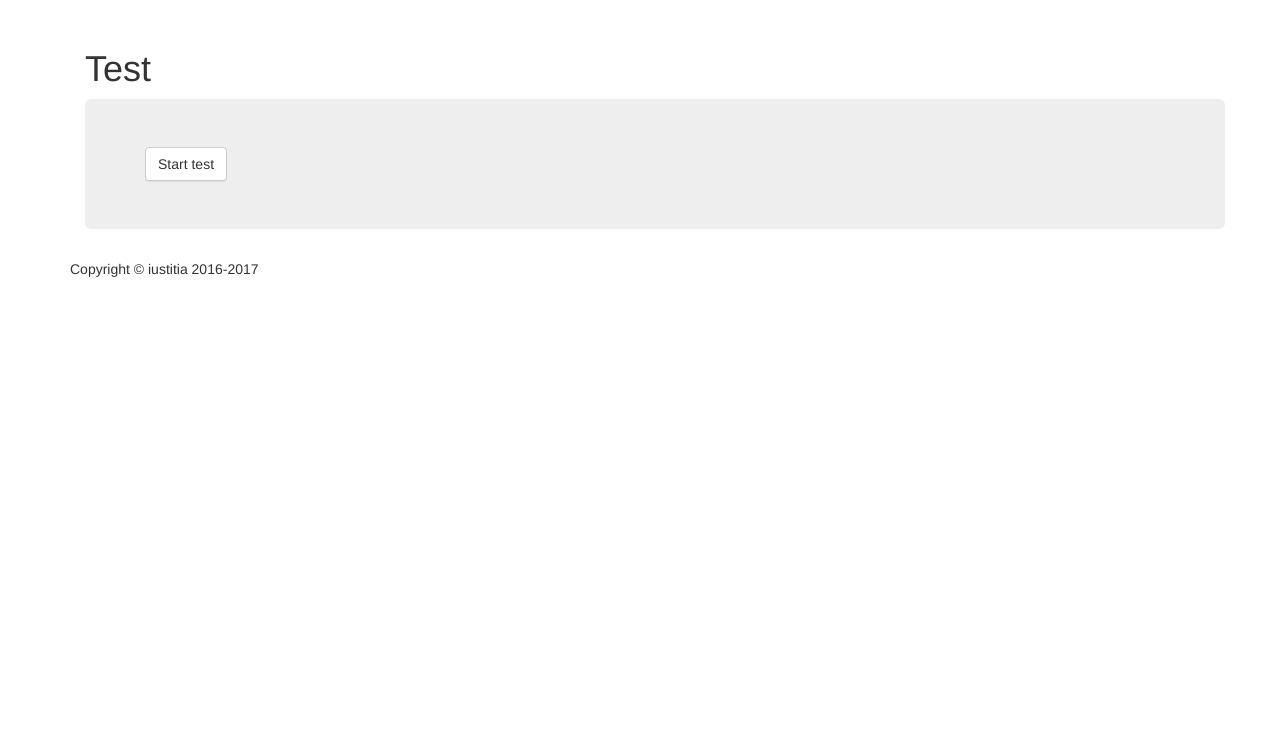
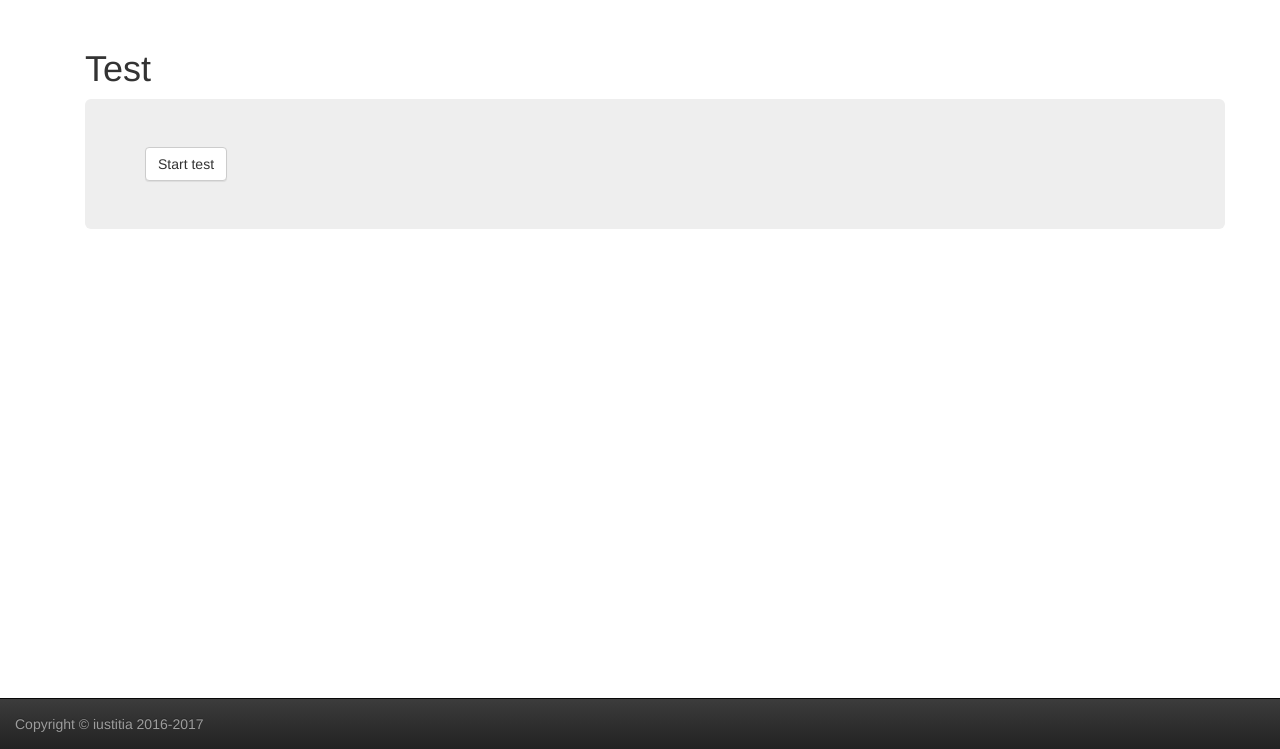
Before and after one commit to iustitia/garts, a Django app: page /lesson/ in a window 1280 px wide. Shown: the part 51-800 px from the top of the page. Run offline with Django 3.2, Linux system fonts and the light colour scheme; some libraries are stand-ins or nearby versions.

Commit message:
footer and quiz design lifting

```diff
--- a/garts/settings.py
+++ b/garts/settings.py
@@ -75,7 +75,7 @@ WSGI_APPLICATION = 'garts.wsgi.application'
 # Internationalization
 # https://docs.djangoproject.com/en/1.8/topics/i18n/
 
-LANGUAGE_CODE = 'en-us'
+LANGUAGE_CODE = 'pl-pl'
 
 TIME_ZONE = 'Europe/Warsaw'
 
--- a/home/static/home/css/style.css
+++ b/home/static/home/css/style.css
@@ -24,3 +24,9 @@
 @media (min-width: 992px) {
 
 }
+
+footer {
+    margin-top: 60px;
+}
+
+body { padding-bottom: 70px; }
--- a/templates/base.html
+++ b/templates/base.html
@@ -80,17 +80,16 @@
 
     <!-- After the quiz content -->
 
+
     <!-- Footer -->
-        <footer>
-            <div class="row">
-                <div class="col-lg-12">
-                    <p>Copyright &copy; iustitia 2016-2017</p>
-                </div>
+        <footer class="navbar navbar-inverse navbar-fixed-bottom">
+            <div class="collapse navbar-collapse" id="bs-example-navbar-collapse-1">
+                <ul class="nav navbar-nav"><li>
+                    <a>Copyright &copy; iustitia 2016-2017</a></li>
+                </ul>
             </div>
         </footer>
-
     </div>
-
 
 
 </body>
--- a/templates/result.html
+++ b/templates/result.html
@@ -88,5 +88,4 @@
     </ul> <!-- #list-answer -->
   {% endif %}
 
-
 {% endblock %}
```
Also changed, not shown: templates/question.html (+11 -7 lines).
